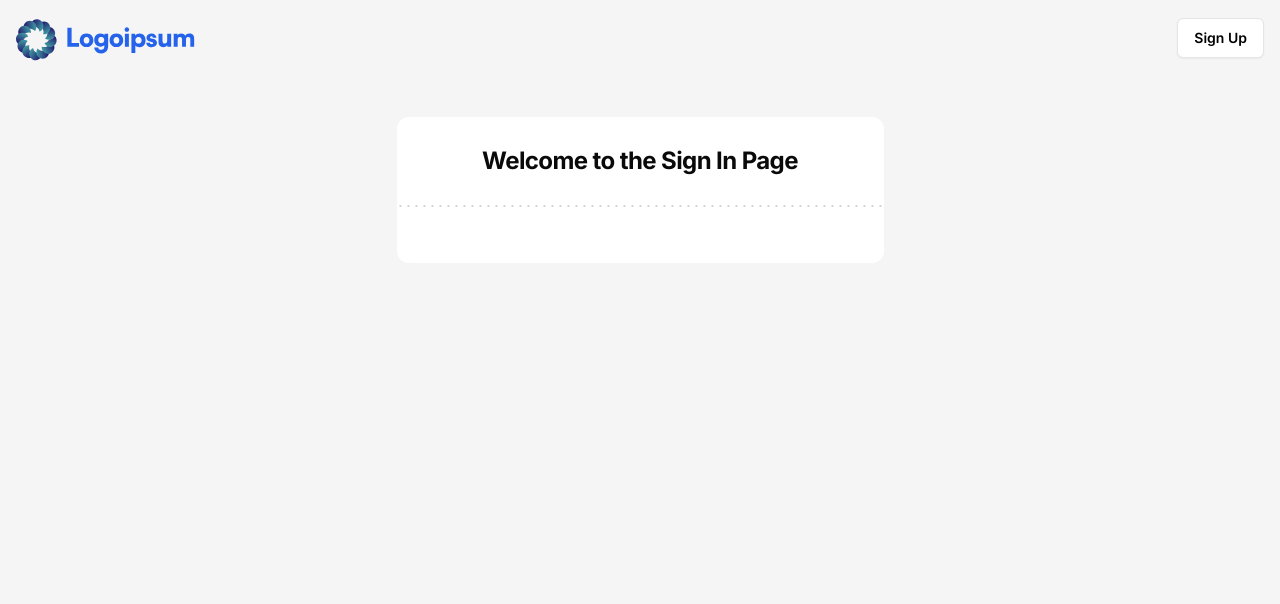
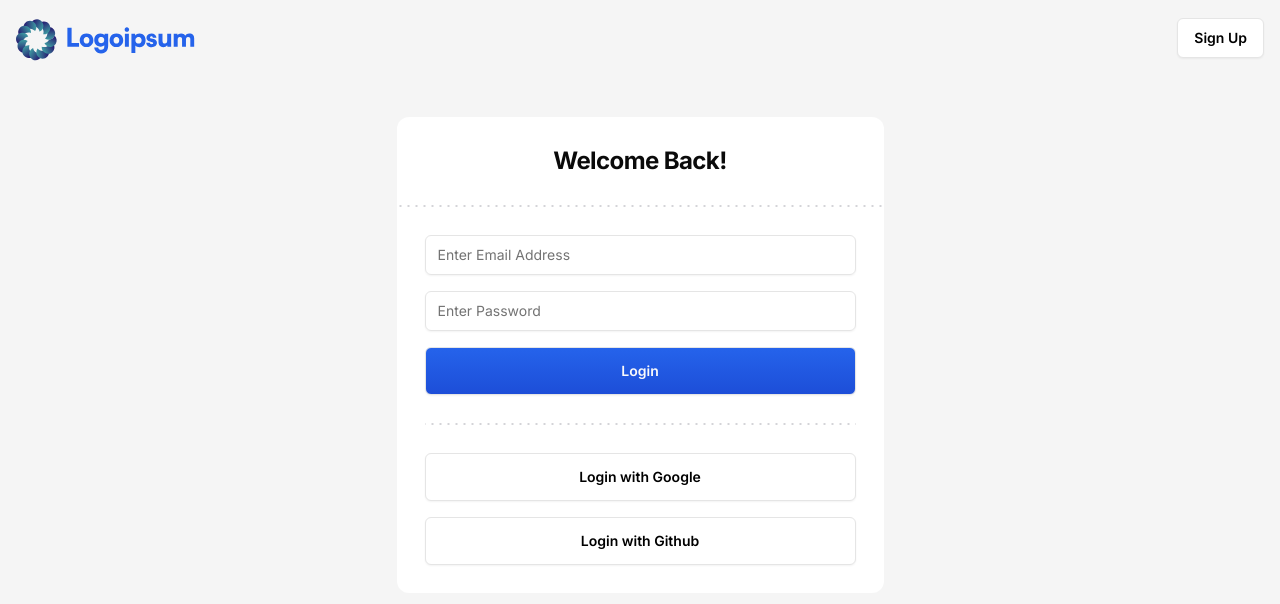
Before and after one commit to FatihAK61/jira-clone, a Next.js app: page /sign-in in a window 1280 px wide. Shown: the top 604 px of the page. Built offline with nearby package versions, Linux system fonts and the light colour scheme.

Commit message:
new test

```diff
--- a/src/app/(auth)/sign-in/page.tsx
+++ b/src/app/(auth)/sign-in/page.tsx
@@ -1,3 +1,4 @@
+"use client";
 import SignInCard from "@/features/auth/components/sign-in-card";
 
 const SignInPage = () => {
--- a/src/features/auth/components/sign-in-card.tsx
+++ b/src/features/auth/components/sign-in-card.tsx
@@ -1,12 +1,14 @@
 import {Card, CardContent, CardHeader, CardTitle} from "@/components/ui/card";
 import {DottedSeperator} from "@/components/custom/dotted-seperator";
+import {Input} from "@/components/ui/input";
+import {Button} from "@/components/ui/button";
 
 const SignInCard = () => {
     return (
         <Card className="w-full h-full md:w-[487px] border-none shadow-none">
             <CardHeader className="flex items-center justify-center text-center p-7">
                 <CardTitle className="text-2xl font-bold">
-                    Welcome to the Sign In Page
+                    Welcome Back!
                 </CardTitle>
             </CardHeader>
             <div>
@@ -14,8 +16,25 @@ const SignInCard = () => {
             </div>
             <CardContent className="p-7">
                 <form className="space-y-4" action="#" method="POST">
-
+                    <Input required type="email" placeholder="Enter Email Address"
+                           value={""} onChange={() => {
+                    }} disabled={false}/>
+                    <Input required type="password" placeholder="Enter Password"
+                           value={""} onChange={() => {
+                    }} disabled={false} min={8} max={24}/>
+                    <Button disabled={false} size="lg" className="w-full">Login</Button>
                 </form>
+            </CardContent>
+            <div className="px-7">
+                <DottedSeperator/>
+            </div>
+            <CardContent className="p-7 flex flex-col gap-y-4">
+                <Button variant="secondary" size="lg" disabled={false} className="w-full">
+                    Login with Google
+                </Button>
+                <Button variant="secondary" size="lg" disabled={false} className="w-full">
+                    Login with Github
+                </Button>
             </CardContent>
         </Card>
     );
```
